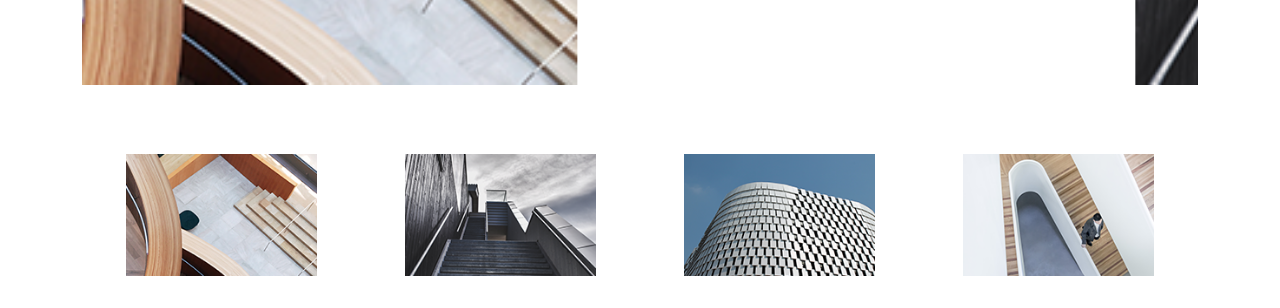
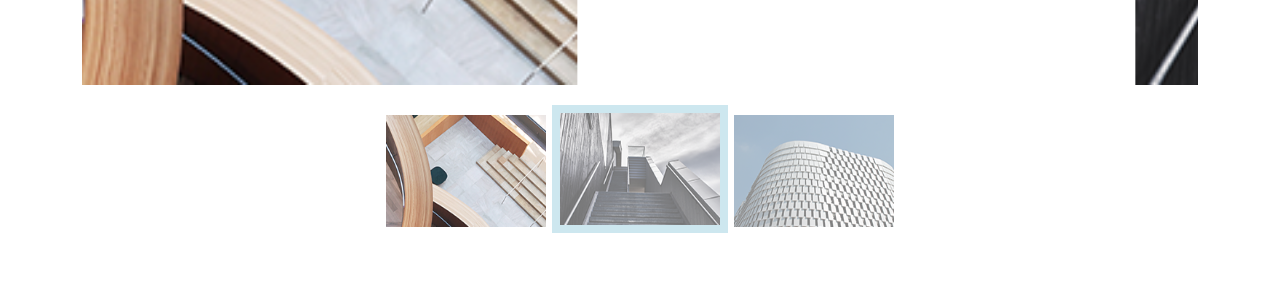
Before and after one commit to Mohityadav2339/selene-exercise, a plain HTML site: page index.html in a window 1280 px wide. Shown: the part 1932-2240 px from the top of the page. Drawn offline with nearby package versions, Linux system fonts and the light colour scheme.

Commit message:
adding image forcarousel slide

```diff
--- a/index.html
+++ b/index.html
@@ -316,9 +316,9 @@
     <div class="container">
       <div id="carouselExampleIndicators" class="carousel slide" data-bs-ride="carousel">
   <div class="carousel-indicators">
-    <button type="button" data-bs-target="#carouselExampleIndicators" data-bs-slide-to="0" class="active" aria-current="true" aria-label="Slide 1"></button>
-    <button type="button" data-bs-target="#carouselExampleIndicators" data-bs-slide-to="1" aria-label="Slide 2"></button>
-    <button type="button" data-bs-target="#carouselExampleIndicators" data-bs-slide-to="2" aria-label="Slide 3"></button>
+    <button type="button" data-bs-target="#carouselExampleIndicators" data-bs-slide-to="0" class="active arrow-carousel1" aria-current="true" aria-label="Slide 1"></button>
+    <button type="button" data-bs-target="#carouselExampleIndicators" data-bs-slide-to="1" class="arrow-carousel2" aria-label="Slide 2"></button>
+    <button type="button" data-bs-target="#carouselExampleIndicators" data-bs-slide-to="2" class="arrow-carousel3" aria-label="Slide 3"></button>
   </div>
   <div class="carousel-inner">
     <div class="carousel-item  active">
@@ -373,55 +373,14 @@
 
     <!-- Arrow section End -->
 
-    <!-- Image- section -->
-    <section>
-      <div class="container">
-        <div class="row mx-auto my-4">
-          <div class="col-12 col-md-6 col-lg-3 text-center">
-            <figure>
-              <img
-                src="images/latest_project_slider1.png"
-                class="img-fluid w-75"
-                alt="This is image slider"
-              />
-            </figure>
-          </div>
-          <div class="col-12 col-md-6 col-lg-3 text-center">
-            <figure>
-              <img
-                src="images/latest_project_slider2.png"
-                class="img-fluid w-75"
-                alt="This is image slider"
-              />
-            </figure>
-          </div>
-          <div class="col-12 col-md-6 col-lg-3 text-center">
-            <figure>
-              <img
-                src="images/latest_project_slider3.png"
-                class="img-fluid w-75"
-                alt="This is image slider"
-              />
-            </figure>
-          </div>
-          <div class="col-12 col-md-6 col-lg-3 text-center">
-            <figure>
-              <img
-                src="images/latest_project_slider4.png"
-                class="img-fluid w-75"
-                alt="This is image slider"
-              />
-            </figure>
-          </div>
-        </div>
-      </div>
-    </section>
+
+
 
     <!-- Image section end -->
 
     <!-- footer image section -->
 
-    <section>
+   <section class="image-footer">
       <div class="container">
         <div class="row my-5 d-flex justify-content-center footer-image">
           <div class="col-12 col-md-4 col-lg-1">
@@ -485,7 +444,7 @@
     <!-- footer image section end -->
 
     <!-- Form section start -->
-    <section>
+     <section>
         <div class="section-wrapper">
     <div class="contact-section">
       <div class="contact-form">
@@ -509,7 +468,7 @@
     <!-- footer section start -->
 
      <footer>
-      <div class="container bg-dark my-5 footer-section">
+      <div class="container  my-5 footer-section">
         <div class="row h-100">
           <div class="col-12 d-flex justify-content-center align-items-end">
             <figure>
--- a/style.css
+++ b/style.css
@@ -321,6 +321,36 @@ border: 12px solid lightblue;
     background-color: lightskyblue;
 }
 
+.arrow-section  .carousel-indicators [data-bs-target]
+{
+
+
+   width: 10rem;
+    height: 7rem;
+   bottom: 123px;
+
+}
+
+.arrow-section .carousel-indicators{
+          bottom: -123px;
+}
+.arrow-section .carousel-indicators .active {
+    opacity: 1;
+    border: 8px solid lightblue;
+}
+
+.arrow-section .arrow-carousel1{
+   background-image: url(/images/latest_project_slider1.png);
+   background-size: 100% 100%;
+}
+.arrow-section .arrow-carousel2{
+   background-image: url(/images/latest_project_slider2.png);
+   background-size: 100% 100%;
+}
+.arrow-section .arrow-carousel3{
+   background-image: url(/images/latest_project_slider3.png);
+   background-size: 100% 100%;
+}
 
 
 
@@ -328,6 +358,10 @@ border: 12px solid lightblue;
 /* Arrow section end */
 
 /* footer image section style */
+.image-footer{
+  margin-top: 184px;
+  margin-bottom: 100px;
+}
 
 .footer-image{
     /* padding-left: 30px;
@@ -426,6 +460,9 @@ border: 12px solid lightblue;
 /* contact section end */
 
 /* footer section start */
+footer{
+  background-color: black;
+}
 .footer-section{
     width: 100%;
     height: 200px;
```
